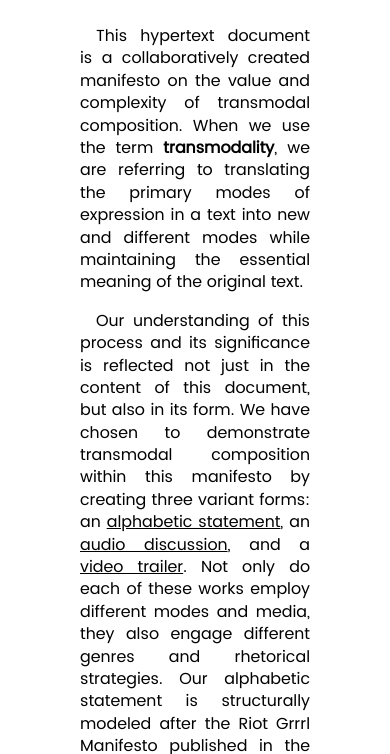
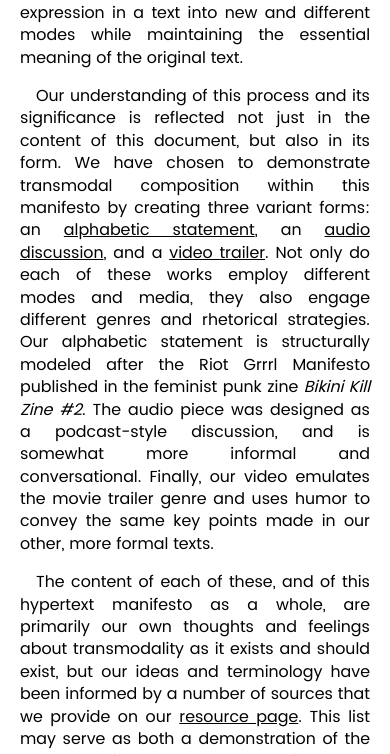
Before and after one commit to jackturner/transmodality, a plain HTML site: page index.html in a window 390 px wide. Shown: the part 372-1126 px from the top of the page. Drawn offline with Linux system fonts and the light colour scheme.

Commit message:
Mobile responsiveness
busting out the margins for mobile prettiness

```diff
--- a/transmodality.css
+++ b/transmodality.css
@@ -238,3 +238,12 @@ a.return-to-intro.hover {
     width:              20%;
     }
 }
+
+@media    (max-width: 450px) {
+
+    header, body {
+    margin:             10px 20px;
+    }
+
+
+    }
```
